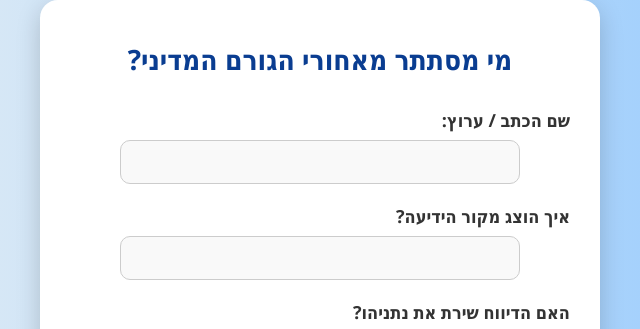
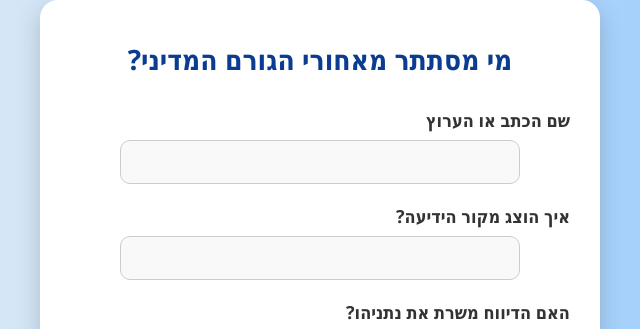
Before and after one commit to gil1feldman/gorem_medini, a plain HTML site: page index.html in a window 1280 px wide. Shown: the top 329 px of the page, 320-960 px from the left. Drawn offline with Linux system fonts and the light colour scheme.

Commit message:
Update index.html

```diff
--- a/index.html
+++ b/index.html
@@ -124,13 +124,13 @@
     <h2>מי מסתתר מאחורי הגורם המדיני?</h2>
 
     <form id="reportForm">
-      <label for="reporter">שם הכתב / ערוץ:</label>
+      <label for="reporter">שם הכתב או הערוץ</label>
       <input type="text" id="reporter" name="reporter" required>
 
       <label for="source">איך הוצג מקור הידיעה?</label>
       <input type="text" id="source" name="source" required>
 
-      <label for="servedBibi">האם הדיווח שירת את נתניהו?</label>
+      <label for="servedBibi">האם הדיווח משרת את נתניהו?</label>
       <select id="servedBibi" name="servedBibi" required>
         <option value="">— בחר —</option>
         <option value="כן">כן</option>
```
